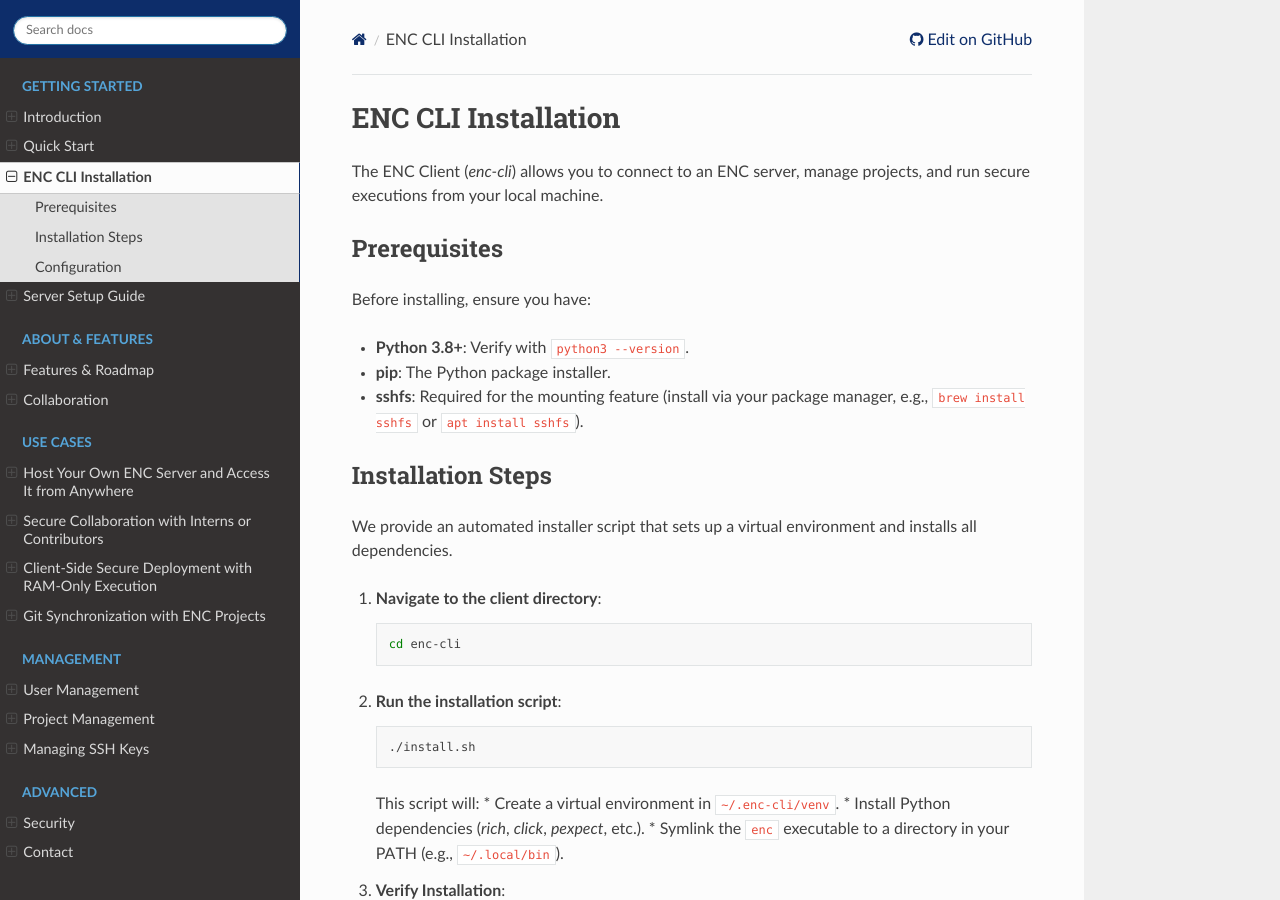
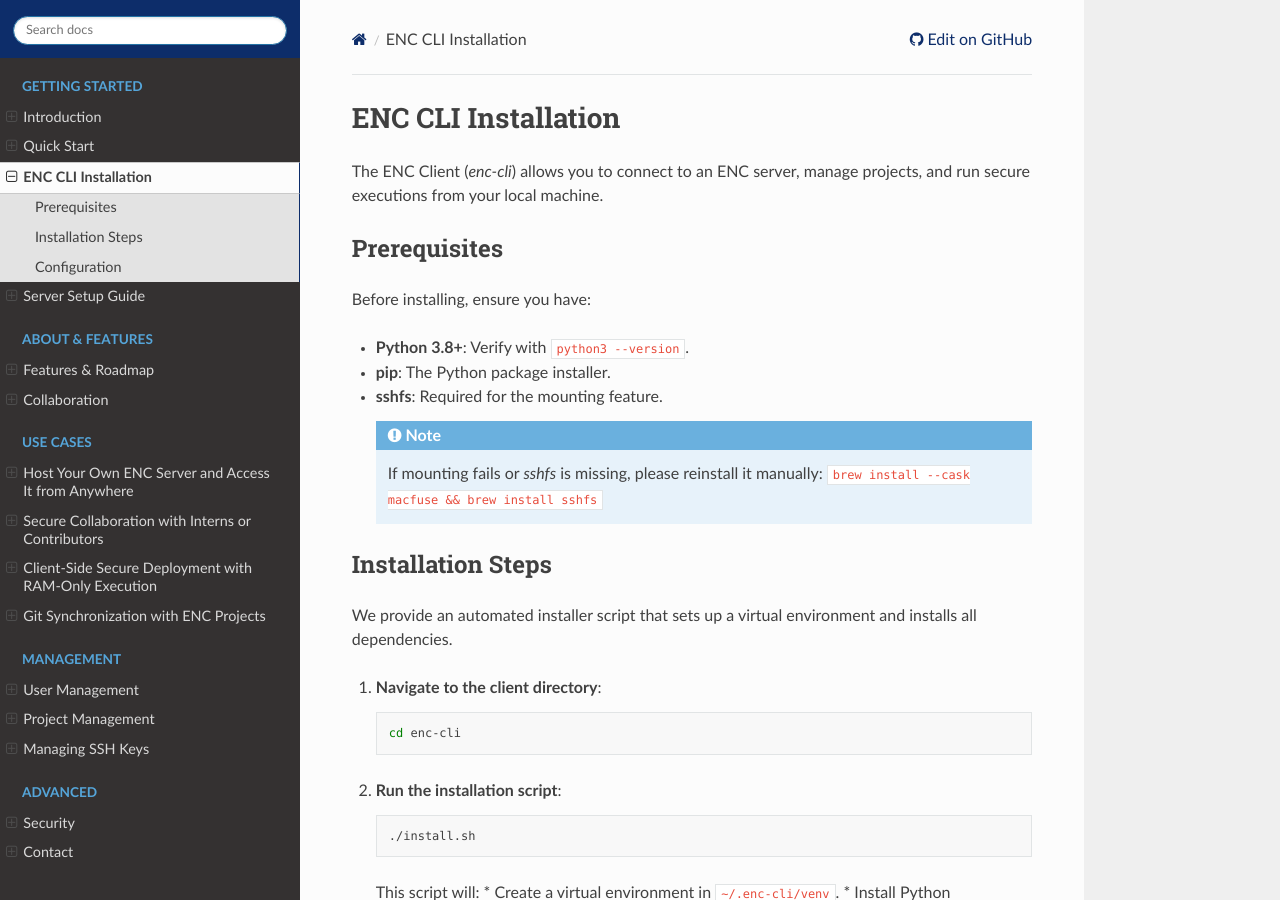
Before and after one commit to Pranjalab/enc, a Sphinx documentation site: the page built from docs/installation_cli.rst, in a window 1280 px wide and 900 px high. Built offline with Sphinx 7.4.7 and the Read the Docs theme 3.1.0, drawn with Linux system fonts in a browser that asks for light colours.

```diff
--- a/docs/installation_cli.rst
+++ b/docs/installation_cli.rst
@@ -10,7 +10,11 @@ Before installing, ensure you have:
 
 *   **Python 3.8+**: Verify with ``python3 --version``.
 *   **pip**: The Python package installer.
-*   **sshfs**: Required for the mounting feature (install via your package manager, e.g., ``brew install sshfs`` or ``apt install sshfs``).
+*   **sshfs**: Required for the mounting feature.
+
+    .. note::
+        If mounting fails or `sshfs` is missing, please reinstall it manually:
+        ``brew install --cask macfuse && brew install sshfs``
 
 Installation Steps
 ------------------
```
Also changed, not shown: TESTING.md (+1 -0 lines), readme.md (+1 -0 lines), 2 other files.
